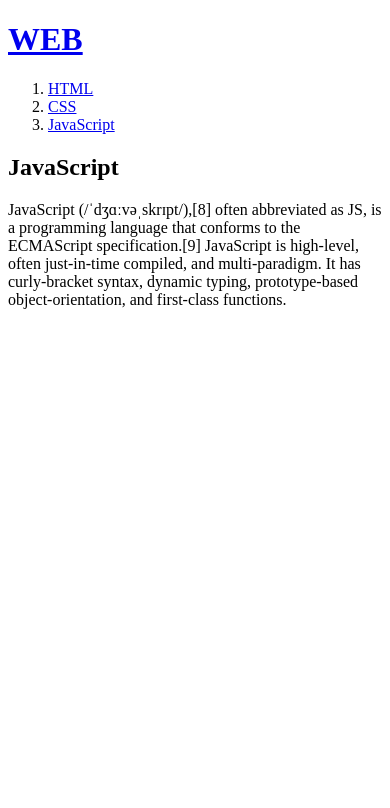
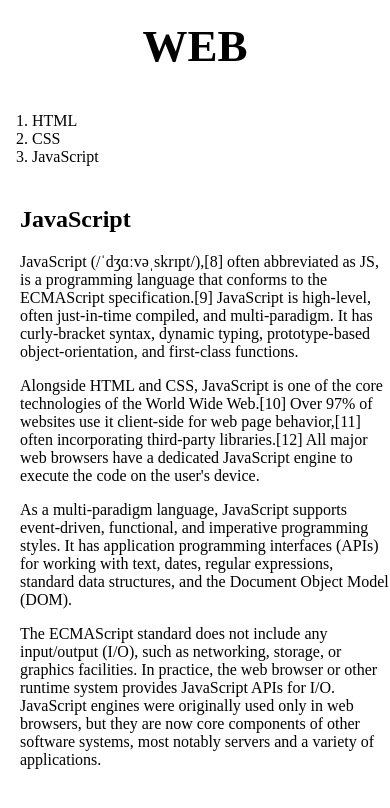
Before and after one commit to ykangjune/egoing, a plain HTML site: page 3.html in a window 390 px wide. Drawn offline with Linux system fonts and the light colour scheme.

Commit message:
Add files via upload
egoing youtube lecture WEB2-CSS applied

```diff
--- a/3.html
+++ b/3.html
@@ -3,6 +3,8 @@
 <head>
   <title>WEB - JavaScript</title>
   <meta charset="utf-8">
+  <link rel="stylesheet" href="style.css">
+
   <!-- Global site tag (gtag.js) - Google Analytics -->
   <script async src="https://www.googletagmanager.com/gtag/js?id=G-HC0GHSVRRW"></script>
   <script>
@@ -12,15 +14,41 @@
 
     gtag('config', 'G-HC0GHSVRRW');
   </script>
+
 </head>
 <body>
   <h1><a href="index.html">WEB</a></h1>
+  <div id="grid">
     <ol>
       <li><a href="1.html">HTML</a></li>
       <li><a href="2.html">CSS</a></li>
       <li><a href="3.html">JavaScript</a></li>
     </ol>
+      <!--
+      <h1><a href="index.html"><font color="red">WEB</font></a></h1>
+      <ol>
+        <li><a href="1.html"><font color="red">HTML</font></a></li>
+        <li><a href="2.html"><font color="red">CSS</font></a></li>
+        <li><a href="3.html"><font color="red">JavaScript</font></a></li>
+      </ol>
+      -->
+    <div id="article">
       <h2>JavaScript</h2>
-  <p>JavaScript (/ˈdʒɑːvəˌskrɪpt/),[8] often abbreviated as JS, is a programming language that conforms to the ECMAScript specification.[9] JavaScript is high-level, often just-in-time compiled, and multi-paradigm. It has curly-bracket syntax, dynamic typing, prototype-based object-orientation, and first-class functions.<p>
+      <p>
+        JavaScript (/ˈdʒɑːvəˌskrɪpt/),[8] often abbreviated as JS, is a programming language that conforms to the ECMAScript specification.[9] JavaScript is high-level, often just-in-time compiled, and multi-paradigm. It has curly-bracket syntax, dynamic typing, prototype-based object-orientation, and first-class functions.
+      </p>
+      <p>
+        Alongside HTML and CSS, JavaScript is one of the core technologies of the World Wide Web.[10] Over 97% of websites use it client-side for web page behavior,[11] often incorporating third-party libraries.[12] All major web browsers have a dedicated JavaScript engine to execute the code on the user's device.
+      </p>
+      <p>
+        As a multi-paradigm language, JavaScript supports event-driven, functional, and imperative programming styles. It has application programming interfaces (APIs) for working with text, dates, regular expressions, standard data structures, and the Document Object Model (DOM).
+      </p>
+      <p>
+        The ECMAScript standard does not include any input/output (I/O), such as networking, storage, or graphics facilities. In practice, the web browser or other runtime system provides JavaScript APIs for I/O.
+
+        JavaScript engines were originally used only in web browsers, but they are now core components of other software systems, most notably servers and a variety of applications.
+      </p>
+    </div>
+  </div>
 </body>
 </html>
--- /dev/null
+++ b/style.css
@@ -0,0 +1,41 @@
+body {
+  margin:0;
+}
+a {
+  color:black;
+  text-decoration:none;
+}
+h1 {
+  font-size:45px;
+  text-align: center;
+  border-bottom:1px solid gray;
+  margin:0;
+  padding:20px;
+}
+ol {
+  border-right:1px solid gray;
+  width:100px;
+  margin:0;
+  padding:20px;
+}
+#grid {
+  display:grid;
+  grid-template-columns:150px 1fr;
+}
+#grid ol {
+  padding-left:32px;
+}
+#grid #article {
+  padding-left:20px;
+}
+@media(max-width:800px) {
+  #grid {
+    display:block;
+  }
+  ol {
+    border-right:none;
+  }
+  h1 {
+    border-bottom:none;
+  }
+}
```
Also changed, not shown: 1.html (+16 -2 lines), 2.html (+12 -1 lines), box.html (added, +49 -0 lines), grid.html (added, +23 -0 lines), index.html (+14 -1 lines), mediaquery.html (added, +23 -0 lines). Lines whose indentation alone changed are shown as unchanged.
